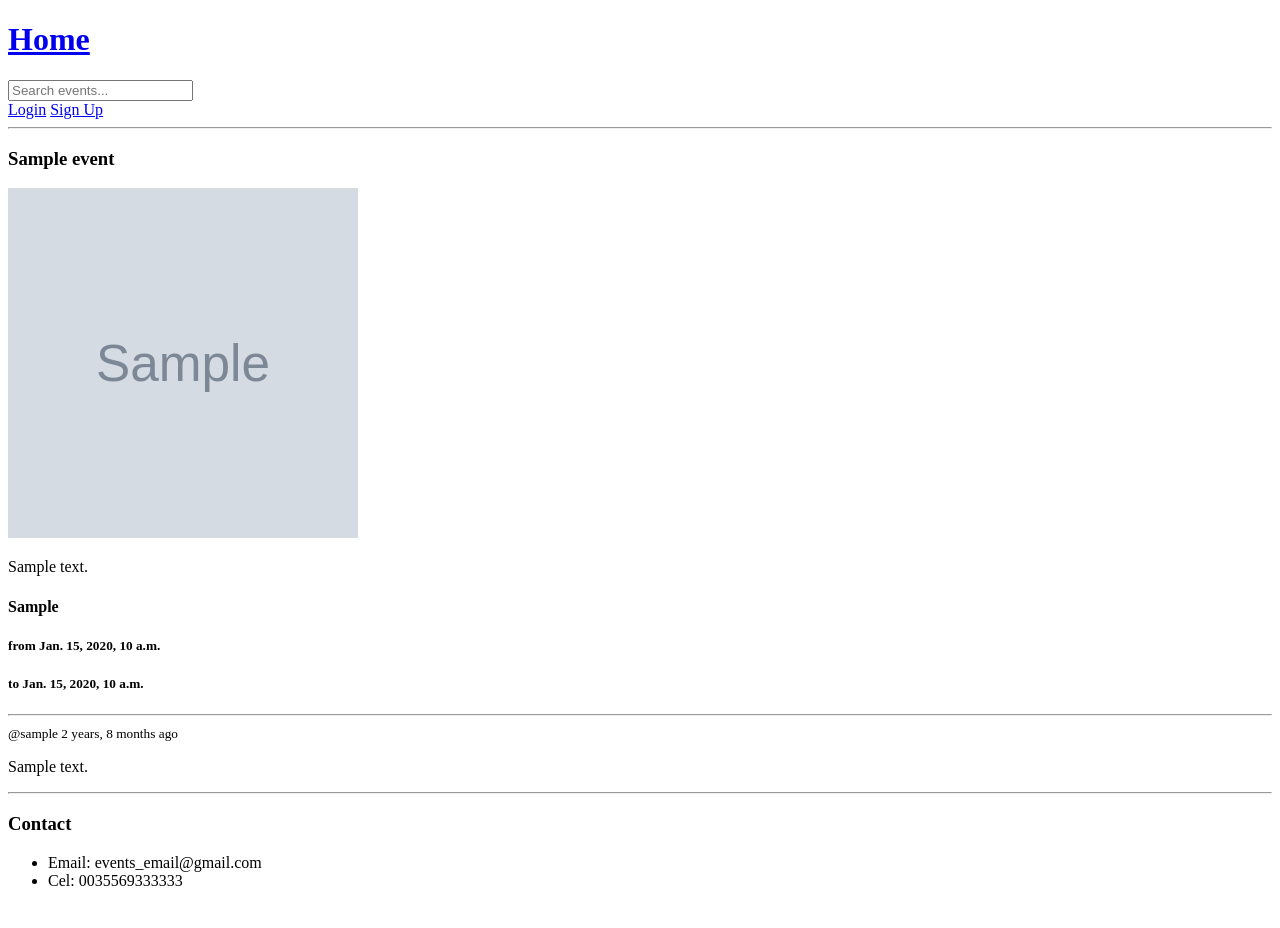
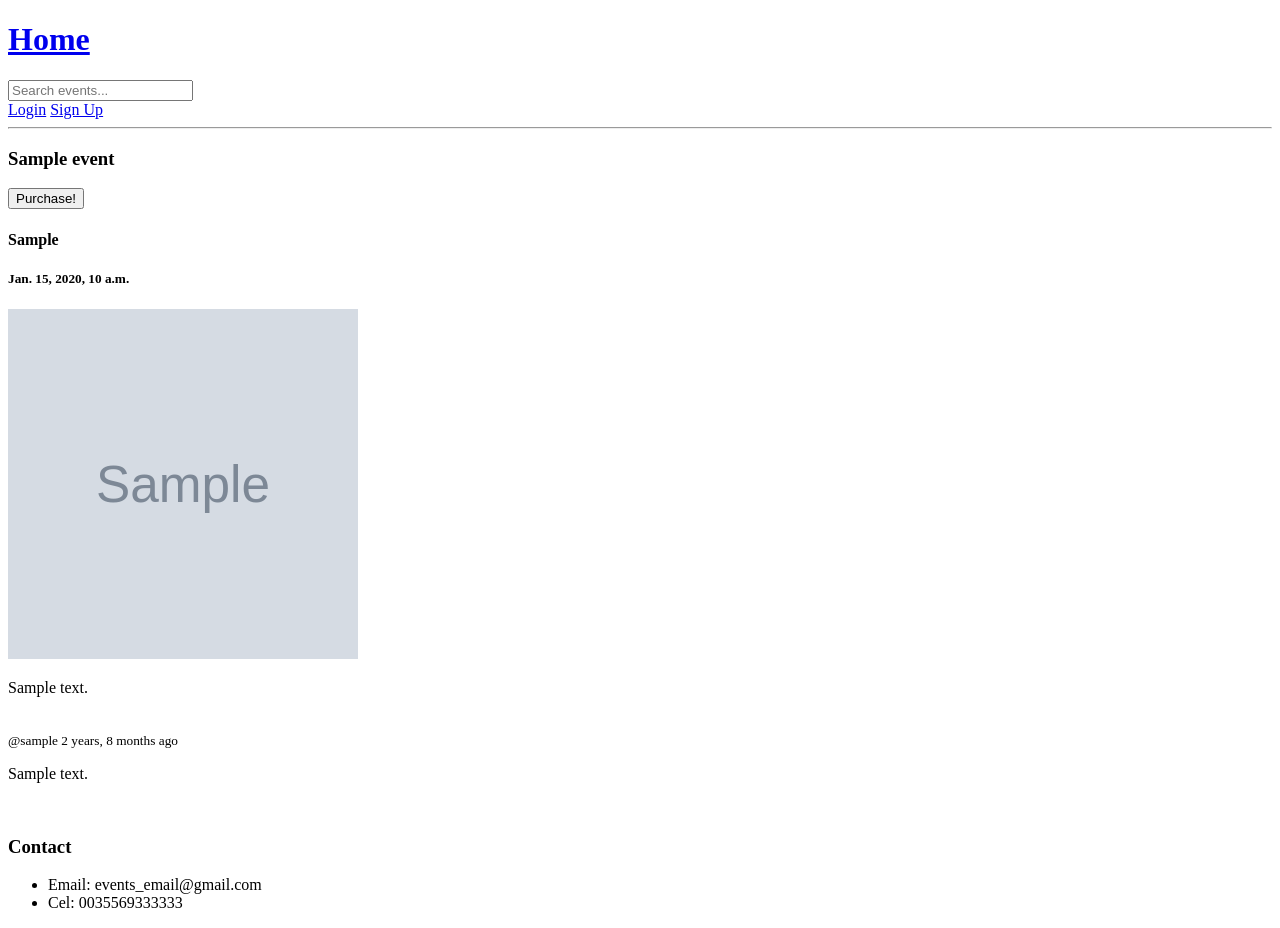
Before and after one commit to KristiNote/events, a Django app: page /event/1/ in a window 1280 px wide. Before the commit the page ends 886 px from the top, so only its background shows below. Run offline with Django 4.2, Linux system fonts and the light colour scheme; tables that the repository leaves empty hold one stand-in row (values such as "Sample post"); grey boxes marked "Sample" are stand-in pictures.

```diff
--- a/core/urls.py
+++ b/core/urls.py
@@ -21,7 +21,7 @@ from django.conf import settings
 
 urlpatterns = [
     path("admin/", admin.site.urls),
-    path('', include('events.urls'))
+    path('', include('events.urls')),
 ]
 
 urlpatterns += static(settings.MEDIA_URL, document_root=settings.MEDIA_ROOT)
--- a/events/models.py
+++ b/events/models.py
@@ -18,7 +18,6 @@ class Event(models.Model):
     #video
     # ticket_available
     start_date = models.DateTimeField(null=True)
-    end_date = models.DateTimeField(null=True)
     created = models.DateTimeField(auto_now_add=True)
     updated = models.DateTimeField(auto_now=True)
 
--- a/events/templates/event.html
+++ b/events/templates/event.html
@@ -6,13 +6,18 @@
 <div class="event-container">
 
     <h3>{{event.name}}</h3>
+
+    <section class="section">
+    <div class="container">
+      <button class="button is-primary" id="submitBtn">Purchase!</button>
+    </div>
+    </section>
+
+    <h4>{{event.location}}</h4>
+    <h5>{{event.start_date}}</h5>
     <img src="{{ event.image.url }}" class="card-img" style="width:350px; height:350px;">
     <p>{{event.description}}</p>
-    <h4>{{event.location}}</h4>
-    <h5>from {{event.start_date}}</h5>
-    <h5>to {{event.end_date}}</h5>
-    <hr>
-
+    <br>
     <div class="comment-wrapper">
         {% for comment in event_comments %}
         <div>
@@ -21,7 +26,7 @@
             {% endif %}
             <small>@{{comment.user}}  {{comment.created|timesince}} ago</small>
             <p>{{comment.body}}</p>
-            <hr>
+            <br>
         </div>
         {% endfor %}
     </div>
--- a/events/templates/main.html
+++ b/events/templates/main.html
@@ -6,6 +6,7 @@
           content="width=device-width, user-scalable=no, initial-scale=1.0, maximum-scale=1.0, minimum-scale=1.0">
     <meta http-equiv="X-UA-Compatible" content="ie=edge">
     <title>Events-web</title>
+
 
 </head>
 <body>
```
Also changed, not shown: events/templates/home.html (+11 -4 lines).
